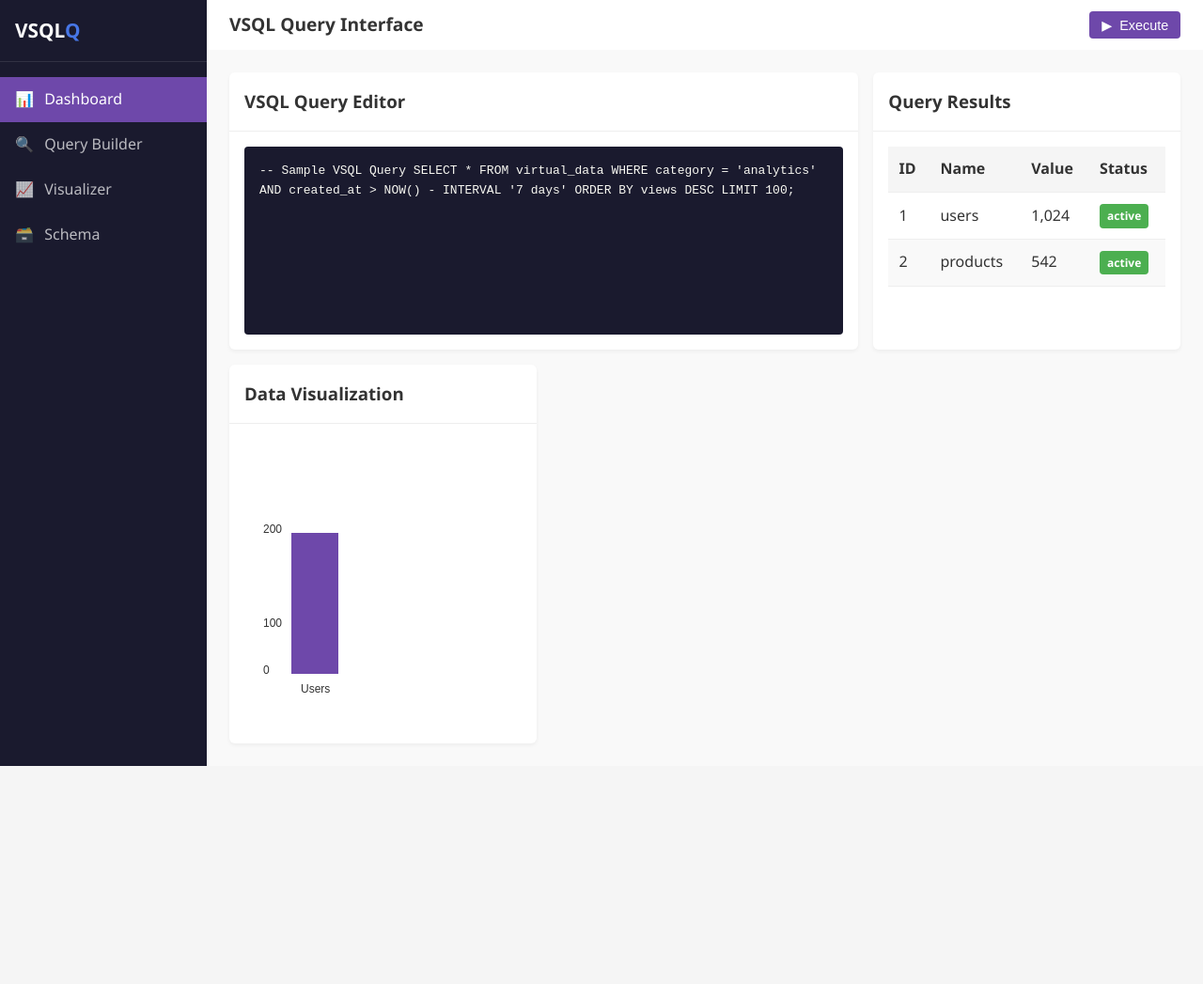
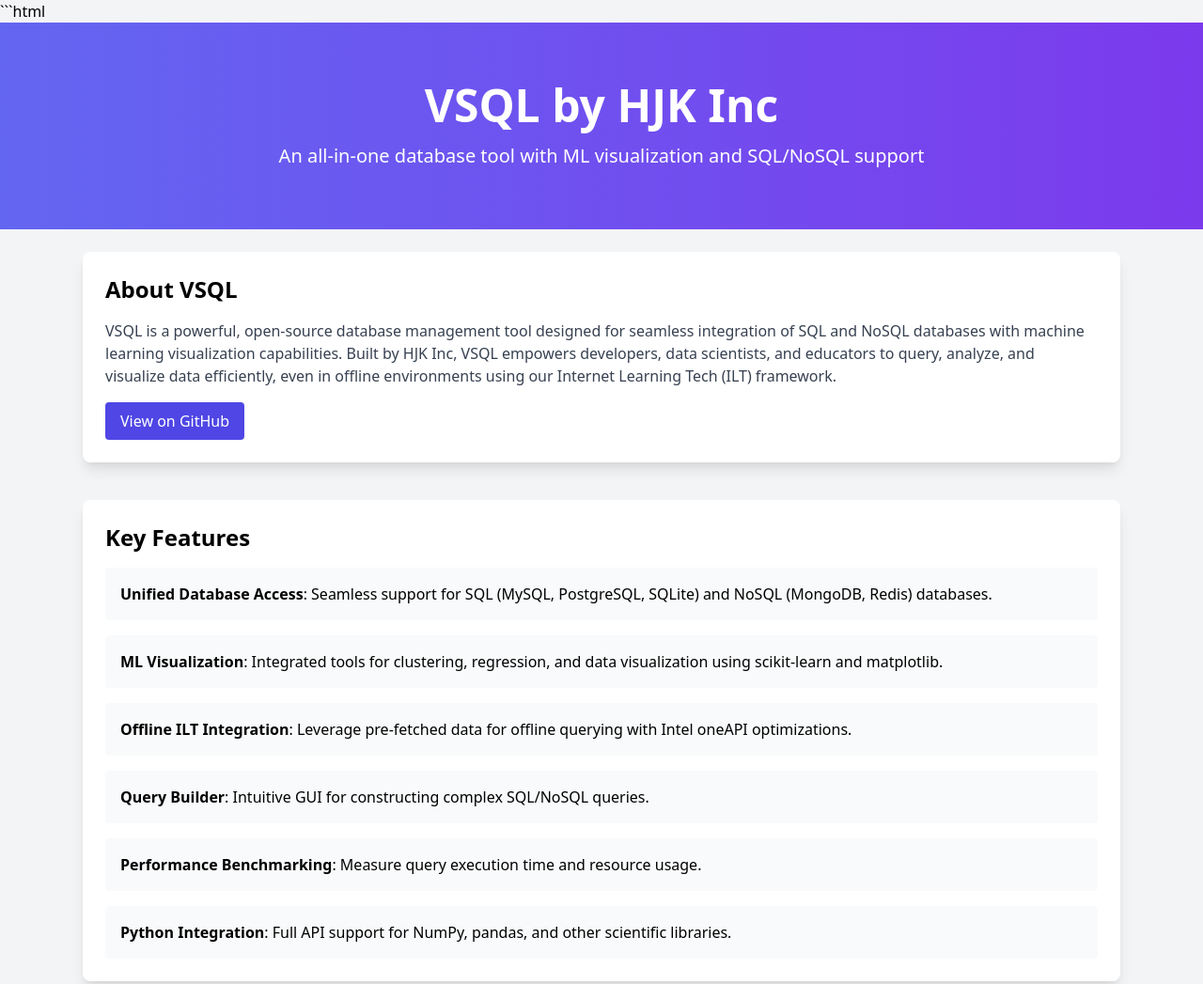
Before and after one commit to hjk-inc/Vsql, a plain HTML site: page index.html in a window 1280 px wide. Shown: the top 1047 px of the page at 94% size. Before the commit the page ends 815 px from the top, so only its background shows below. Drawn offline with nearby package versions, Linux system fonts and the light colour scheme.

Commit message:
Update index.html

````diff
--- a/index.html
+++ b/index.html
@@ -1,274 +1,232 @@
+```html
 <!DOCTYPE html>
-<html lang="en" data-theme="quantum-dark">
+<html lang="en">
 <head>
     <meta charset="UTF-8">
     <meta name="viewport" content="width=device-width, initial-scale=1.0">
-    <title>VSQL Quantum Interface</title>
+    <title>VSQL - HJK Inc</title>
+    <link href="https://cdn.jsdelivr.net/npm/tailwindcss@2.2.19/dist/tailwind.min.css" rel="stylesheet">
     <style>
-        /* Quantum CSS - Minimal Version */
-        :root {
-            --q-primary: #6e48aa;
-            --q-secondary: #9d50bb;
-            --q-accent: #4776e6;
-            --q-dark: #1a1a2e;
-            --q-light: #f8f9fa;
-            --q-success: #4caf50;
-            --q-warning: #ff9800;
-            --q-danger: #f44336;
-            --q-info: #2196f3;
+        body {
+            margin: 0;
+            padding: 0;
+            font-family: 'Arial', sans-serif;
         }
 
-        /* Base Styles */
-        * { margin: 0; padding: 0; box-sizing: border-box; }
-        body { font-family: 'Segoe UI', system-ui, sans-serif; background: #f5f5f5; color: #333; line-height: 1.6; }
-
-        /* Layout */
-        .app { display: flex; min-height: 100vh; }
-
-        /* Sidebar */
-        .sidebar {
-            width: 220px; background: var(--q-dark); color: white;
-            display: flex; flex-direction: column;
-        }
-        .sidebar-header {
-            padding: 1rem; display: flex; justify-content: space-between;
-            align-items: center; border-bottom: 1px solid rgba(255,255,255,0.1);
-        }
-        .logo { font-size: 1.3rem; font-weight: bold; }
-        .accent { color: var(--q-accent); }
-        .sidebar-nav { flex: 1; padding: 1rem 0; }
-        .sidebar-nav ul { list-style: none; }
-        .nav-item a {
-            display: flex; align-items: center; padding: 0.7rem 1rem;
-            color: rgba(255,255,255,0.7); text-decoration: none;
-        }
-        .nav-item a:hover { background: rgba(255,255,255,0.05); color: white; }
-        .nav-item.active a { background: var(--q-primary); color: white; }
-        .nav-icon { margin-right: 0.7rem; width: 20px; text-align: center; }
-
-        /* Main Content */
-        .main { flex: 1; display: flex; flex-direction: column; }
-        .topbar {
-            padding: 0.7rem 1.5rem; background: white;
-            box-shadow: 0 2px 4px rgba(0,0,0,0.05);
-            display: flex; justify-content: space-between; align-items: center;
-        }
-        .page-title { font-size: 1.2rem; font-weight: 600; }
-        .content { flex: 1; padding: 1.5rem; background: #f9f9f9; }
-
-        /* Grid & Cards */
-        .grid { display: grid; gap: 1rem; }
-        .grid-cols-1 { grid-template-columns: 1fr; }
-        @media (min-width: 768px) {
-            .grid-cols-3 { grid-template-columns: repeat(3, 1fr); }
-        }
-        .col-span-2 { grid-column: span 2; }
-        .card {
-            background: white; border-radius: 6px;
-            box-shadow: 0 2px 4px rgba(0,0,0,0.05); overflow: hidden;
-        }
-        .card-header {
-            padding: 1rem; border-bottom: 1px solid #eee;
-            display: flex; justify-content: space-between; align-items: center;
-        }
-        .card-body { padding: 1rem; }
-
-        /* Buttons */
-        .btn {
-            padding: 0.5rem 1rem; border-radius: 4px; border: none;
-            font-weight: 500; cursor: pointer; display: inline-flex;
-            align-items: center; gap: 0.5rem;
-        }
-        .btn-sm { padding: 0.4rem 0.8rem; font-size: 0.9rem; }
-        .btn-primary { background: var(--q-primary); color: white; }
-        .btn-secondary { background: var(--q-secondary); color: white; }
-
-        /* Table */
-        .table { width: 100%; border-collapse: collapse; }
-        .table th, .table td { padding: 0.7rem; text-align: left; border-bottom: 1px solid #eee; }
-        .table th { background: #f5f5f5; font-weight: 600; }
-        .table-striped tr:nth-child(even) { background: #f9f9f9; }
-
-        /* Code Editor */
-        .code-editor {
-            background: var(--q-dark); color: #f8f8f2; border-radius: 4px;
-            padding: 1rem; font-family: monospace; min-height: 200px;
+        header {
+            background: linear-gradient(135deg, #667eea, #764ba2);
         }
 
-        /* Badges */
-        .badge {
-            display: inline-block; padding: 0.2rem 0.5rem;
-            font-size: 0.75rem; font-weight: 600; border-radius: 4px;
+        #queryResults {
+            min-height: 100px;
         }
-        .badge-success { background: var(--q-success); color: white; }
 
-        /* Utility Classes */
-        .hidden { display: none; }
-        .text-center { text-align: center; }
-        .mt-2 { margin-top: 0.5rem; }
+        #dataChart {
+            max-width: 100%;
+            height: 300px;
+        }
     </style>
 </head>
-<body>
-    <div class="app">
-        <!-- Sidebar -->
-        <div class="sidebar">
-            <div class="sidebar-header">
-                <div class="logo">VSQL<span class="accent">Q</span></div>
-            </div>
-            <nav class="sidebar-nav">
-                <ul>
-                    <li class="nav-item active">
-                        <a href="#dashboard">
-                            <span class="nav-icon">📊</span>
-                            <span>Dashboard</span>
-                        </a>
+<body class="bg-gray-100 font-sans">
+    <header class="bg-gradient-to-r from-indigo-500 to-purple-600 text-white py-16 text-center">
+        <h1 class="text-4xl md:text-5xl font-bold">VSQL by HJK Inc</h1>
+        <p class="mt-4 text-lg md:text-xl">An all-in-one database tool with ML visualization and SQL/NoSQL support</p>
+    </header>
+
+    <main class="max-w-6xl mx-auto p-6">
+        <section class="bg-white rounded-lg shadow-lg p-6 mb-10">
+            <h2 class="text-2xl font-semibold mb-4">About VSQL</h2>
+            <p class="text-gray-700 mb-4">
+                VSQL is a powerful, open-source database management tool designed for seamless integration of SQL and NoSQL databases with machine learning visualization capabilities. Built by HJK Inc, VSQL empowers developers, data scientists, and educators to query, analyze, and visualize data efficiently, even in offline environments using our Internet Learning Tech (ILT) framework.
+            </p>
+            <a href="https://github.com/hjk-inc/Vsql" class="inline-block bg-indigo-600 text-white py-2 px-4 rounded hover:bg-indigo-700">View on GitHub</a>
+        </section>
+
+        <section class="bg-white rounded-lg shadow-lg p-6 mb-10">
+            <h2 class="text-2xl font-semibold mb-4">Key Features</h2>
+            <ul class="list-none space-y-4">
+                <li class="p-4 bg-gray-50 rounded">
+                    <strong>Unified Database Access</strong>: Seamless support for SQL (MySQL, PostgreSQL, SQLite) and NoSQL (MongoDB, Redis) databases.
                 </li>
-                    <li class="nav-item">
-                        <a href="#query">
-                            <span class="nav-icon">🔍</span>
-                            <span>Query Builder</span>
-                        </a>
+                <li class="p-4 bg-gray-50 rounded">
+                    <strong>ML Visualization</strong>: Integrated tools for clustering, regression, and data visualization using scikit-learn and matplotlib.
                 </li>
-                    <li class="nav-item">
-                        <a href="#visualize">
-                            <span class="nav-icon">📈</span>
-                            <span>Visualizer</span>
-                        </a>
+                <li class="p-4 bg-gray-50 rounded">
+                    <strong>Offline ILT Integration</strong>: Leverage pre-fetched data for offline querying with Intel oneAPI optimizations.
                 </li>
-                    <li class="nav-item">
-                        <a href="#schema">
-                            <span class="nav-icon">🗃️</span>
-                            <span>Schema</span>
-                        </a>
+                <li class="p-4 bg-gray-50 rounded">
+                    <strong>Query Builder</strong>: Intuitive GUI for constructing complex SQL/NoSQL queries.
+                </li>
+                <li class="p-4 bg-gray-50 rounded">
+                    <strong>Performance Benchmarking</strong>: Measure query execution time and resource usage.
+                </li>
+                <li class="p-4 bg-gray-50 rounded">
+                    <strong>Python Integration</strong>: Full API support for NumPy, pandas, and other scientific libraries.
                 </li>
             </ul>
-            </nav>
+        </section>
+
+        <section class="bg-white rounded-lg shadow-lg p-6 mb-10">
+            <h2 class="text-2xl font-semibold mb-4">Interactive Demo</h2>
+            <p class="text-gray-700 mb-4">Try a simplified version of VSQL's query and visualization capabilities.</p>
+            <div class="bg-gray-50 p-4 rounded">
+                <h3 class="text-lg font-semibold">SQL Query Simulator</h3>
+                <p class="text-gray-600 mb-2">Enter a SQL query to simulate results and visualization:</p>
+                <input id="sqlQuery" type="text" placeholder="e.g., SELECT * FROM data WHERE value > 50" class="w-full p-2 border rounded mb-4" aria-label="SQL query input">
+                <button onclick="runQuery()" class="bg-indigo-600 text-white py-2 px-4 rounded hover:bg-indigo-700">Run Query</button>
+                <div id="queryResults" class="mt-4 p-4 bg-white border rounded"></div>
+                <canvas id="dataChart" class="mt-4"></canvas>
             </div>
+        </section>
 
-        <!-- Main Content -->
-        <main class="main">
-            <header class="topbar">
-                <h1 class="page-title">VSQL Query Interface</h1>
-                <div>
-                    <button class="btn btn-primary btn-sm" id="execute-btn">
-                        <span>▶</span> Execute
-                    </button>
+        <section class="bg-white rounded-lg shadow-lg p-6 mb-10">
+            <h2 class="text-2xl font-semibold mb-4">Explore HJK Inc Projects</h2>
+            <ul class="list-none space-y-4">
+                <li class="p-4 bg-gray-50 rounded">
+                    <a href="https://github.com/hjk-inc/hjkai-" class="text-indigo-600 hover:underline">HJKAI</a>: Offline AI research assistant with ILT for educational use.
+                </li>
+                <li class="p-4 bg-gray-50 rounded">
+                    <a href="https://hjk-inc.github.io/HJK-QUANTUM-/" class="text-indigo-600 hover:underline">HJK-QUANTUM-</a>: Quantum computing simulation environment.
+                </li>
+                <li class="p-4 bg-gray-50 rounded">
+                    <a href="https://github.com/hjk-inc/Malware-with-python" class="text-indigo-600 hover:underline">Malware-with-python</a>: Ethical cybersecurity learning tools.
+                </li>
+            </ul>
+            <div class="text-center mt-6">
+                <a href="https://hjk-inc.github.io" class="inline-block bg-indigo-600 text-white py-2 px-4 rounded hover:bg-indigo-700">Visit HJK Inc</a>
             </div>
-            </header>
+        </section>
 
-            <div class="content">
-                <div class="grid grid-cols-1 grid-cols-3">
-                    <!-- Query Editor -->
-                    <div class="card col-span-2">
-                        <div class="card-header">
-                            <h3>VSQL Query Editor</h3>
+        <section class="text-center">
+            <h2 class="text-2xl font-semibold mb-4">Get Involved</h2>
+            <p class="text-gray-700 mb-4">VSQL is open-source under the MIT License. Contribute to our mission of advancing educational technology!</p>
+            <div class="space-x-4">
+                <a href="https://github.com/hjk-inc/Vsql" class="inline-block bg-gray-800 text-white py-2 px-4 rounded hover:bg-gray-900">GitHub</a>
+                <a href="https://x.com/hjkinc" class="inline-block bg-blue-600 text-white py-2 px-4 rounded hover:bg-blue-700">Follow on X</a>
+                <a href="mailto:info@hjkinc.com" class="inline-block bg-green-600 text-white py-2 px-4 rounded hover:bg-green-500">Contact Us</a>
             </div>
-                        <div class="card-body">
-                            <div class="code-editor" id="query-editor">
--- Sample VSQL Query
-SELECT * FROM virtual_data
-WHERE category = 'analytics'
-AND created_at > NOW() - INTERVAL '7 days'
-ORDER BY views DESC
-LIMIT 100;
-                            </div>
-                        </div>
-                    </div>
+        </section>
+    </main>
 
-                    <!-- Results -->
-                    <div class="card">
-                        <div class="card-header">
-                            <h3>Query Results</h3>
-                        </div>
-                        <div class="card-body">
-                            <div class="table-responsive">
-                                <table class="table table-striped" id="results-table">
-                                    <thead>
-                                        <tr>
-                                            <th>ID</th>
-                                            <th>Name</th>
-                                            <th>Value</th>
-                                            <th>Status</th>
-                                        </tr>
-                                    </thead>
-                                    <tbody>
-                                        <tr>
-                                            <td>1</td>
-                                            <td>users</td>
-                                            <td>1,024</td>
-                                            <td><span class="badge badge-success">active</span></td>
-                                        </tr>
-                                        <tr>
-                                            <td>2</td>
-                                            <td>products</td>
-                                            <td>542</td>
-                                            <td><span class="badge badge-success">active</span></td>
-                                        </tr>
-                                    </tbody>
-                                </table>
-                            </div>
-                        </div>
-                    </div>
+    <footer class="bg-gray-800 text-white text-center py-6">
+        <p>&copy; 2025 HJK Inc. Built with ❤️ for open-source AI. | <a href="https://github.com/hjk-inc/Vsql" class="text-indigo-300 hover:underline">Source</a></p>
+    </footer>
 
-                    <!-- Visualization -->
-                    <div class="card col-span-3">
-                        <div class="card-header">
-                            <h3>Data Visualization</h3>
-                        </div>
-                        <div class="card-body">
-                            <div id="visualization">
-                                <canvas id="chart" width="100%" height="300"></canvas>
-                            </div>
-                        </div>
-                    </div>
-                </div>
-            </div>
-        </main>
-    </div>
+    <script src="https://cdn.jsdelivr.net/npm/chart.js@3.9.1/dist/chart.min.js"></script>
+    <script>
+        const sampleData = [
+            { id: 1, value: 60, category: "A" },
+            { id: 2, value: 45, category: "B" },
+            { id: 3, value: 75, category: "A" },
+            { id: 4, value: 30, category: "C" },
+        ];
 
-    <script>
-        // Simple JavaScript for demo purposes
-        document.addEventListener('DOMContentLoaded', function() {
-            // Execute button click handler
-            document.getElementById('execute-btn').addEventListener('click', function() {
-                const btn = this;
-                btn.innerHTML = '⏳ Executing...';
+        let chartInstance = null;
 
-                // Simulate query execution
-                setTimeout(function() {
-                    btn.innerHTML = '▶ Execute';
-                    alert('Query executed successfully!');
+        function runQuery() {
+            const query = document.getElementById("sqlQuery").value.trim();
+            const resultsDiv = document.getElementById("queryResults");
 
-                    // In a real app, you would update the results table here
-                }, 1500);
-            });
+            if (!query) {
+                resultsDiv.innerHTML = "<p class='text-red-600'>Please enter a SQL query.</p>";
+                return;
+            }
 
-            // Simple chart rendering
-            const canvas = document.getElementById('chart');
-            if (canvas.getContext) {
-                const ctx = canvas.getContext('2d');
+            // Simulate SQL query processing
+            let filteredData = sampleData;
+            if (query.includes("WHERE")) {
+                const match = query.match(/WHERE\s+value\s*>\s*(\d+)/i);
+                if (match) {
+                    const threshold = parseInt(match[1]);
+                    filteredData = sampleData.filter(row => row.value > threshold);
+                }
+            }
 
-                // Draw a simple bar chart
-                ctx.fillStyle = '#6e48aa';
-                ctx.fillRect(50, 250, 60, -150);  // Bar 1
-                ctx.fillStyle = '#9d50bb';
-                ctx.fillRect(150, 250, 60, -100); // Bar 2
-                ctx.fillStyle = '#4776e6';
-                ctx.fillRect(250, 250, 60, -200); // Bar 3
+            // Display results
+            resultsDiv.innerHTML = `
+                <p class='text-gray-700'>Query: ${query}</p>
+                <pre class='bg-gray-100 p-2 rounded'>${JSON.stringify(filteredData, null, 2)}</pre>
+            `;
 
-                // Add labels
-                ctx.fillStyle = '#333';
-                ctx.font = '12px sans-serif';
-                ctx.fillText('Users', 60, 270);
-                ctx.fillText('Products', 160, 270);
-                ctx.fillText('Orders', 260, 270);
-
-                // Y-axis labels
-                ctx.fillText('200', 20, 100);
-                ctx.fillText('100', 20, 200);
-                ctx.fillText('0', 20, 250);
+            // Update chart
+            if (chartInstance) {
+                chartInstance.destroy();
+            }
+            const ctx = document.getElementById("dataChart").getContext("2d");
+            chartInstance = new Chart(ctx, {
+                type: "bar",
+                data: {
+                    labels: filteredData.map(row => `ID ${row.id}`),
+                    datasets: [{
+                        label: "Values",
+                        data: filteredData.map(row => row.value),
+                        backgroundColor: "rgba(102, 126, 234, 0.6)",
+                        borderColor: "rgba(102, 126, 234, 1)",
+                        borderWidth: 1
+                    }]
+                },
+                options: {
+                    responsive: true,
+                    scales: {
+                        y: {
+                            beginAtZero: true,
+                            title: { display: true, text: "Value" }
+                        },
+                        x: {
+                            title: { display: true, text: "Data Points" }
+                        }
+                    }
                 }
             });
+        }
     </script>
 </body>
 </html>
+```
+
+### Step 2: Supporting Files
+To complete the GitHub Pages setup, include `README.md`, `LICENSE`, and `CONTRIBUTING.md`. These remain unchanged from the previous response but are included here for completeness.
+
+<xaiArtifact artifact_id="245442e6-cd98-4e60-b2eb-b9501aa24133" artifact_version_id="87aa22a3-3b78-42d5-8a7b-1d0070868663" title="README.md" contentType="text/markdown">
+```markdown
+# VSQL Website
+
+This repository hosts the static website for VSQL, an open-source database tool by HJK Inc, hosted at `https://hjk-inc.github.io/Vsql`.
+
+## Setup for GitHub Pages
+
+1. **Clone Repository**:
+   ```bash
+   git clone https://github.com/hjk-inc/Vsql.git
+   cd Vsql
+   ```
+
+2. **Create `docs` Folder**:
+   ```bash
+   mkdir docs
+   mv index.html docs/
+   ```
+
+3. **Configure GitHub Pages**:
+   - Go to `https://github.com/hjk-inc/Vsql/settings/pages`.
+   - Set **Source** to `main` branch and `/docs` folder.
+   - Save and wait for deployment (~1-2 minutes).
+   - Access at `https://hjk-inc.github.io/Vsql`.
+
+4. **Local Testing**:
+   ```bash
+   python -m http.server 8000 --directory docs
+   ```
+   - Open `http://localhost:8000`.
+
+## Files
+- `docs/index.html`: Main landing page with embedded CSS and JavaScript.
+- `LICENSE`: MIT license.
+- `CONTRIBUTING.md`: Contribution guidelines.
+
+## Contributing
+See [CONTRIBUTING.md](CONTRIBUTING.md) for details.
+
+## License
+MIT License. See [LICENSE](LICENSE).
+```
````
Lines whose indentation alone changed are shown as unchanged.
